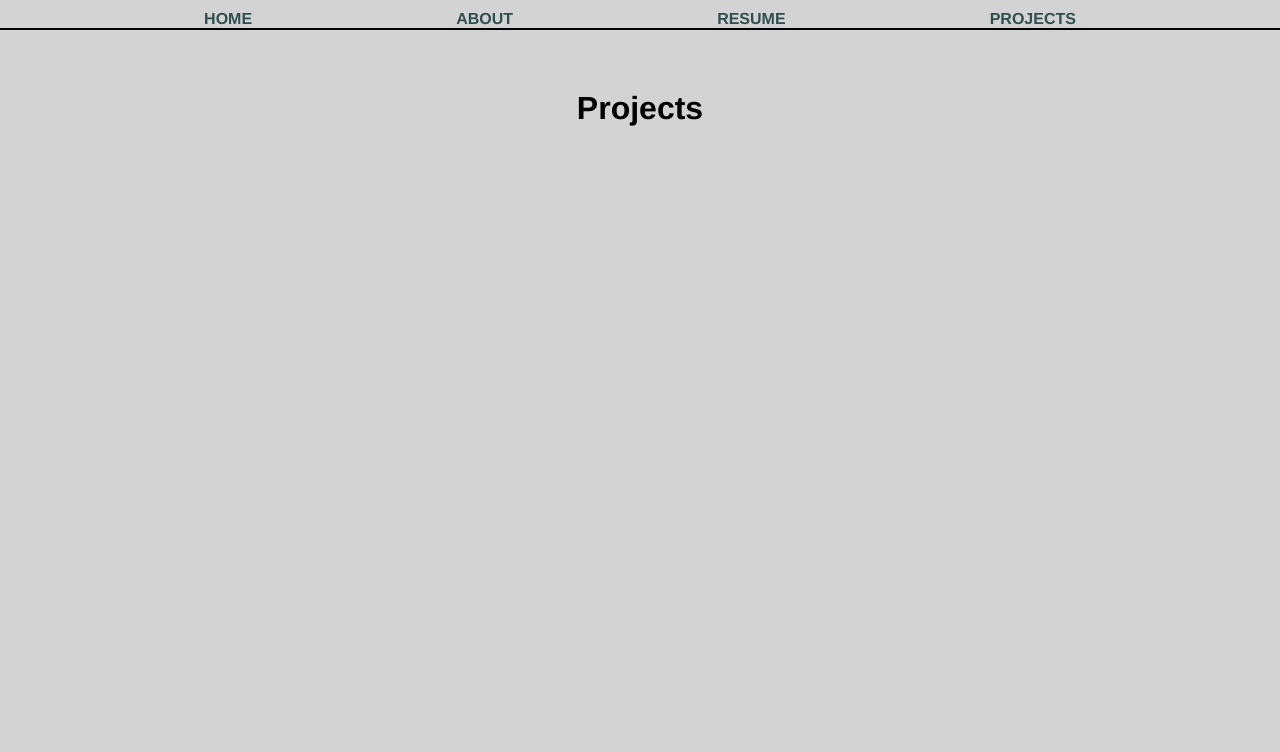
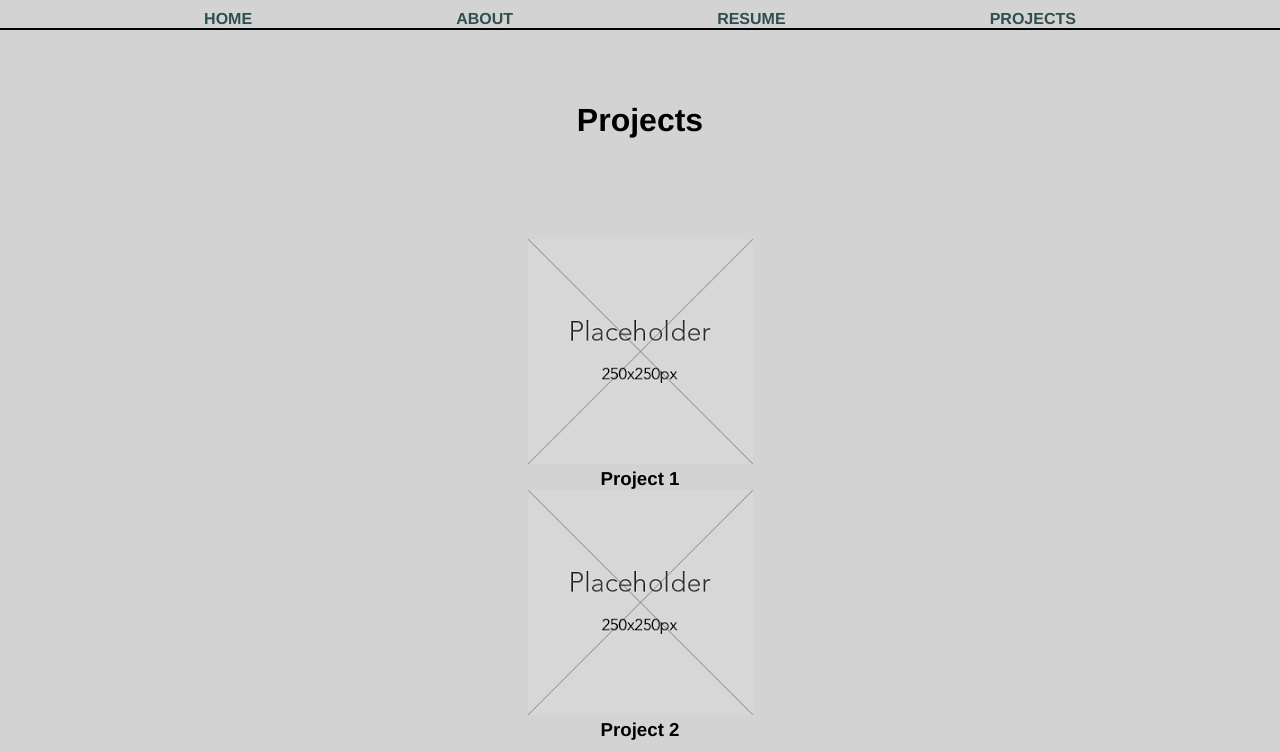
Before and after one commit to Masato-88/Portfolio, a plain HTML site: page Projects/index.html in a window 1280 px wide. Shown: the top 752 px of the page. Drawn offline with Linux system fonts and the light colour scheme.

Commit message:
Added placeholder for project page

```diff
--- a/Projects/index.html
+++ b/Projects/index.html
@@ -20,7 +20,15 @@
 
     <main>
         <h1>Projects</h1>
+        <div class="project-card">
+            <img src="Placeholder.png" alt="Project Placeholder">
+            <h3>Project 1</h3>
+          </div>
 
+          <div class="project-card">
+              <img src="Placeholder.png" alt="Project Placeholder">
+              <h3>Project 2</h3>
+            </div>
     </main>
 
     <footer>
--- a/Projects/styles.css
+++ b/Projects/styles.css
@@ -12,6 +12,8 @@ body {
 main {
     flex-grow: 1;
     text-align: center;
+    display: flex;
+    justify-content: center;
 }
 
 nav {
@@ -22,3 +24,7 @@ footer {
     border-top: 2px solid black;
 
 }
+
+h1 {
+    margin-bottom: 100px;
+}
```
Also changed, not shown: Projects/Placeholder.png (added).
